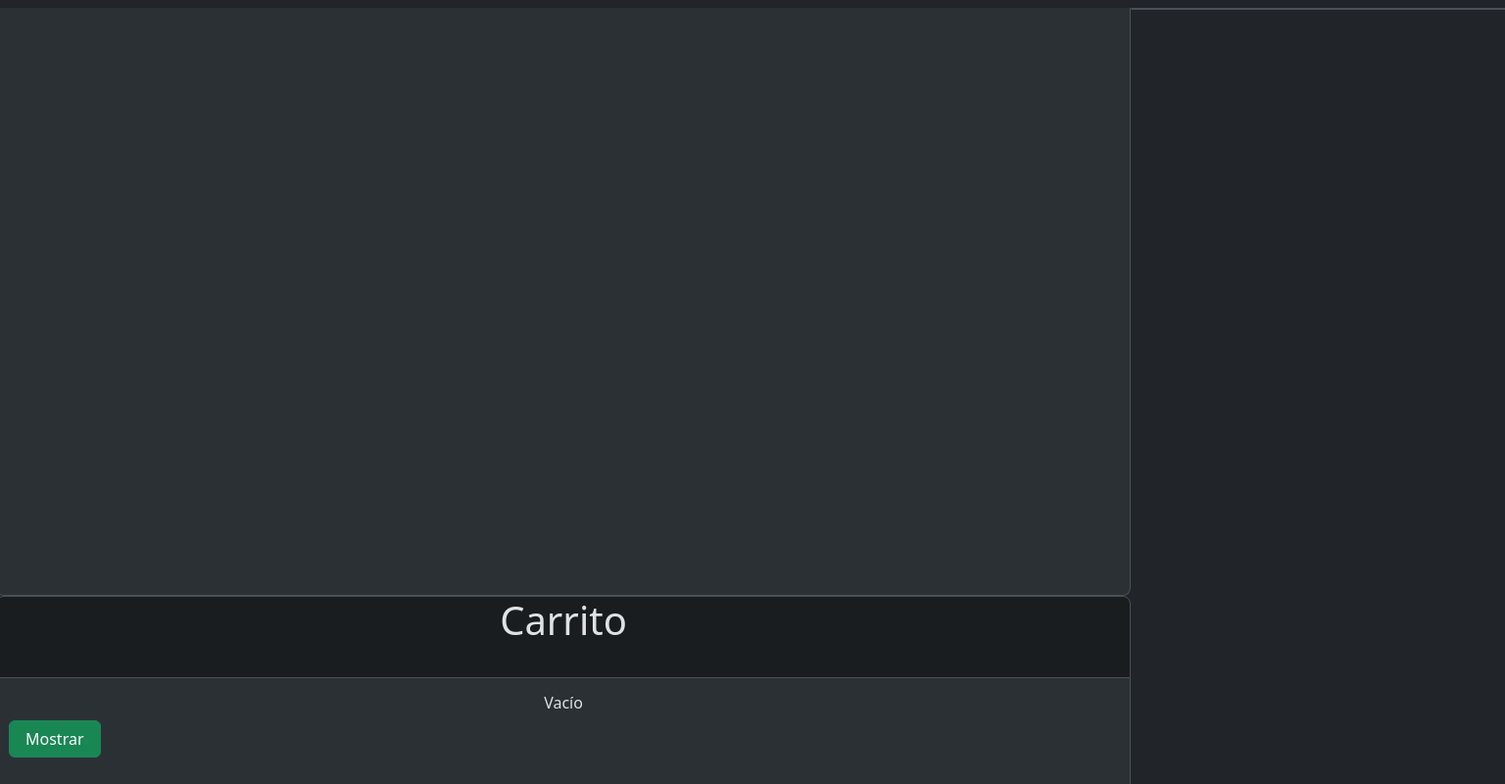
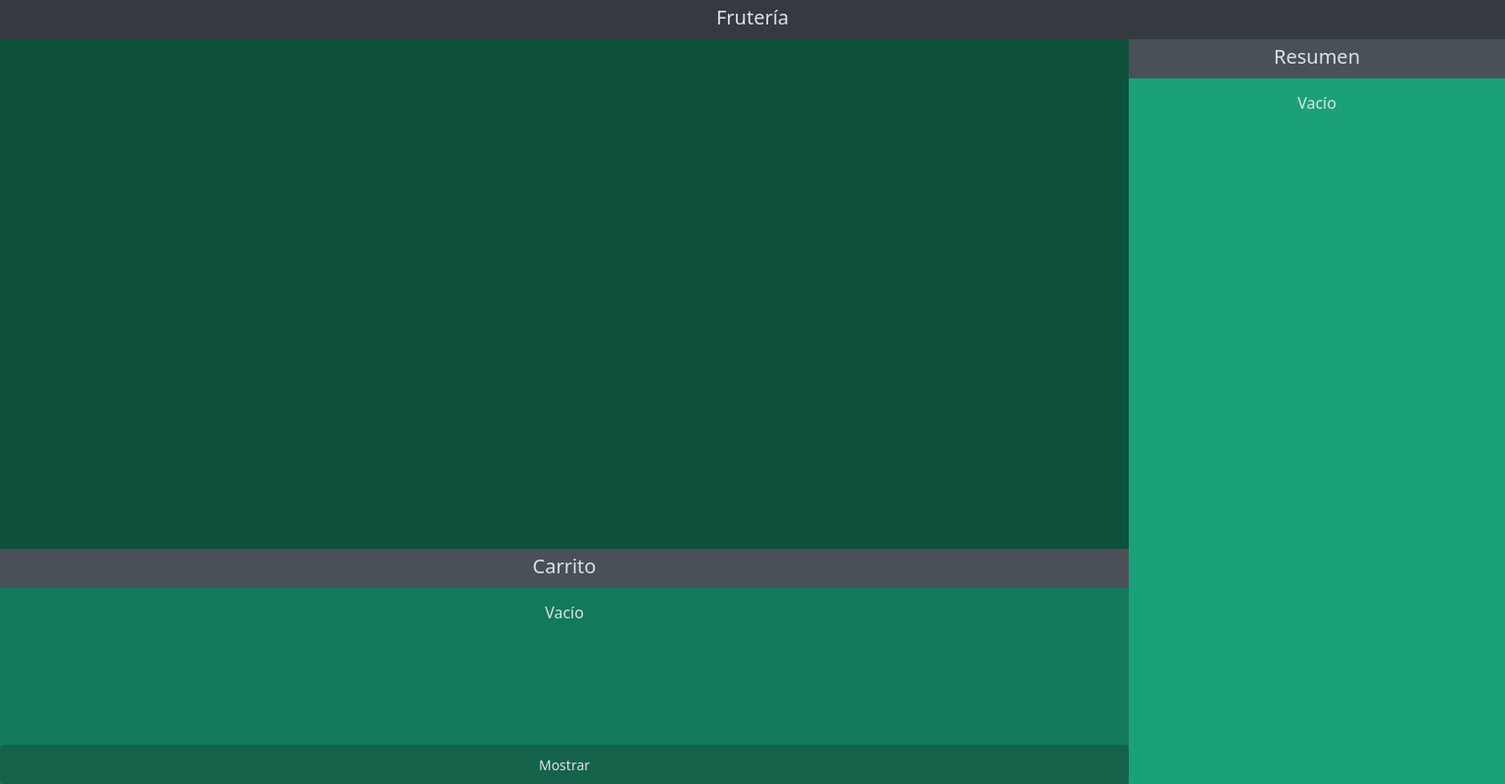
Before and after one commit to pblvicente/Fruteria, a website: page index.html in a window 1536 px wide. Shown: the whole page at 98% size. Drawn offline with nearby package versions, Linux system fonts and the light colour scheme; no server answers.

Commit message:
[MOD] Final version of index.html to avoid scrolling and added custom css styles on custom.css

```diff
--- a/index.html
+++ b/index.html
@@ -10,50 +10,64 @@
   </head>
 
   <body>
-      <div id="customContainer">
-        <div id="kk" class="row p-2">
+    <div class="container-fluid">
+      <div class="row" id="customContainer">
+        <div class="col-12">
+          <div
+            id="pageTitle"
+            class="row pt-1 align-items-center"
+          >
+            <h5 class="text-center">Frutería</h5>
+          </div>
+        </div>
 
-          <!-- <div class="col-12 bg-dark-subtle rounded-top-3 border border-1">
-              <h1 class="text-center">Frutería</h1>
-          </div> -->
-
-          <div class="col-9">
+        <div class="col-12 col-xxl-9">
           <div
             id="fruitContainer"
-              class="row py-3 row-gap-3 bg-body-tertiary rounded-bottom-3 border border-1 border-top-0 overflow-y-scroll">
+            class="row row-gap-3 py-3"
+          >
             <!-- Generated with Javascript -->
           </div>
 
-            <div id="shoppingCart" class="row overflow-hidden">
-              <div class="col-12 bg-dark-subtle rounded-top-3 border border-1">
-                <h1 class="text-center">Carrito</h1>
+          <div id="shoppingCartTitle" class="row pt-1 align-items-center">
+            <h5 class="text-center">Carrito</h5>
+          </div>
+
+          <div
+            id="shoppingCartMessageContainer"
+            class="row py-3"
+          >
+            <h6 id="shoppingCartMessage" class="text-center">
+              Vacío
               <!-- Generated with Javascript -->
+            </h6>
           </div>
-              <div class="col-12 pt-3 pb-2 row-gap-3 bg-body-tertiary rounded-bottom-3 border border-1 border-top-0">
-                <h6 id="shoppingCartMessage" class="text-center">Vacío</h6>
-                <div class="btn-group">
+
+          <div id="shoppingCartButtonContainer" class="row">
             <button
               id="shoppingCartButton"
-                    class="btn btn-success px-3"
+              class="btn btn-sm"
               type="button"
             >
               Mostrar
             </button>
           </div>
         </div>
-            </div>
+
+        <div class="col-12 col-xxl-3">
+          <div id="productPanelTitle" class="row pt-1 align-items-center">
+            <h5 class="text-center">Resumen</h5>
           </div>
 
-          <div class="col-3">
-            <div class="row bg-dark-subtle rounded border border-1">
-              <div class="col-12">
-
-              </div>
+          <div id="productPanel" class="row py-3">
+            <h6 id="productPanelMessage" class="text-center">
+              Vacío
+              <!-- Generated with Javascript -->
+            </h6>
           </div>
         </div>
 
       </div>
-
     </div>
   </body>
 </html>
--- a/scss/custom.scss
+++ b/scss/custom.scss
@@ -4,26 +4,71 @@
 
 @import "../node_modules/bootstrap/scss/bootstrap";
 
-html, body {
-
-    height: 100vh;
-    overflow: hidden;
-
-}
-
-#customContainer {
-
-    max-height: 100vh;
-
+#pageTitle {
+  background-color: $gray-800;
 }
 
 #fruitContainer {
-
-    height: 75vh;
-
+  background-color: $teal-800;
 }
 
-#shoppingCart {
-    height: 25vh;
+#shoppingCartTitle {
+  background-color: $gray-700;
 }
-// Then add additional custom code here
+
+#shoppingCartMessageContainer {
+  background-color: $teal-700;
+}
+
+#shoppingCartButtonContainer {
+  background-color: $teal-700;
+}
+
+#shoppingCartButton {
+    background-color: rgba($color: rgb(30, 30, 30), $alpha: 0.25);
+}
+
+#productPanelTitle {
+  background-color: $gray-700;
+}
+
+#productPanel {
+  background-color: $teal-600;
+}
+
+@media screen and (min-width: 1400px) {
+  #customContainer {
+    height: 100vh;
+  }
+
+  #pageTitle {
+    height: 5vh;
+  }
+
+  #fruitContainer {
+    height: 65vh;
+    overflow-y: scroll;
+  }
+
+  #shoppingCartTitle {
+    height: 5vh;
+  }
+
+  #shoppingCartMessageContainer {
+    height: 20vh;
+    overflow-y: scroll;
+  }
+
+  #shoppingCartButtonContainer {
+    height: 5vh;
+  }
+
+  #productPanelTitle {
+    height: 5vh;
+  }
+
+  #productPanel {
+    height: 90vh;
+    overflow-y: scroll;
+  }
+}
```
Also changed, not shown: css/custom.css, 1 other file. Lines whose indentation alone changed are shown as unchanged.
